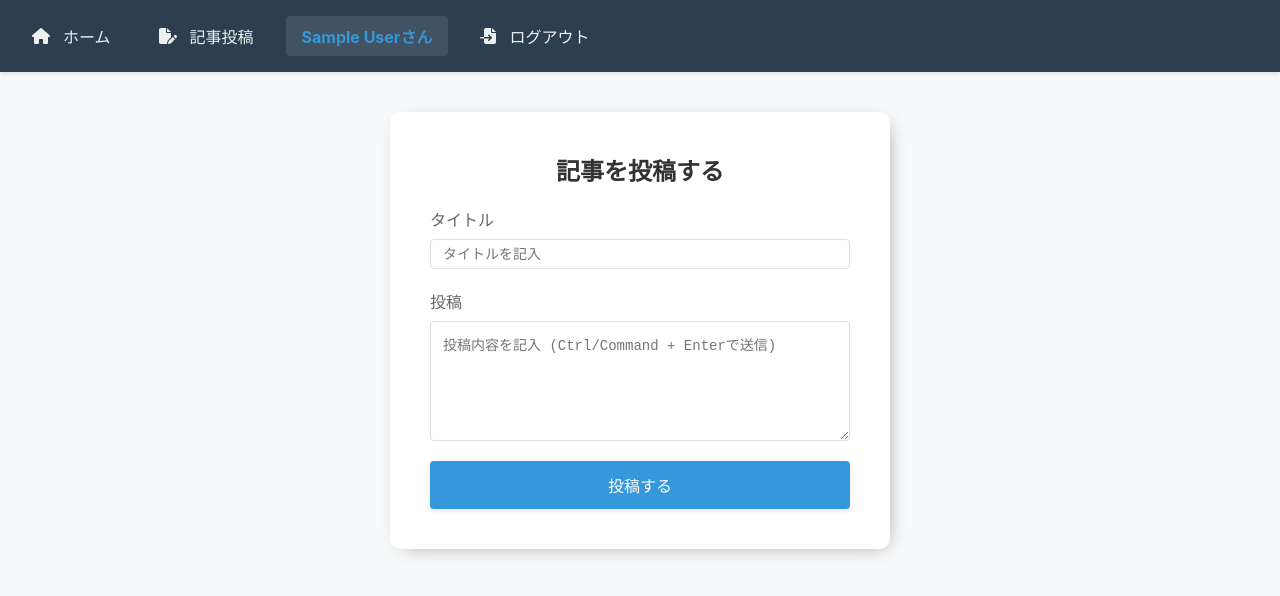
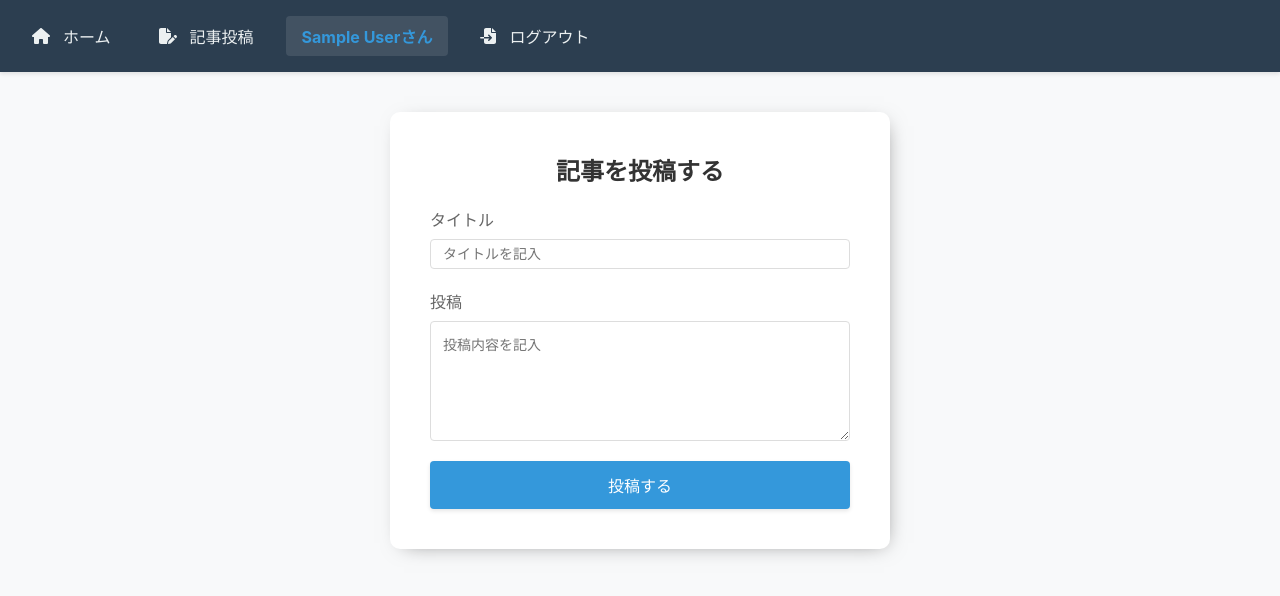
Before and after one commit to yuy5719823/tsunagaru-blog, a React (Create React App) app: page /createpost in a window 1280 px wide. Shown: the top 596 px of the page. Built offline with nearby package versions, Linux system fonts and the light colour scheme; no server answers; sample sign-in values are in the browser's storage.

Commit message:
プレースホルダー修正

```diff
--- a/src/components/Comment/Comment.jsx
+++ b/src/components/Comment/Comment.jsx
@@ -94,7 +94,7 @@ export const Comment = ({ postId, comment, onReply }) => {
           <div className="comment__replyForm">
             <textarea
               className="comment__replyInput"
-              placeholder="返信を入力... (Ctrl/Command + Enterで送信)"
+              placeholder="返信を入力..."
               value={replyText}
               onChange={(e) => setReplyText(e.target.value)}
               onKeyDown={(e) => {
--- a/src/components/CreatePost.jsx
+++ b/src/components/CreatePost.jsx
@@ -104,7 +104,7 @@ export const CreatePost = () => {
           <label className="createPost__label">投稿</label>
           <textarea
             className="createPost__textarea"
-            placeholder="投稿内容を記入 (Ctrl/Command + Enterで送信)"
+            placeholder="投稿内容を記入"
             value={postText}
             onChange={(e) => {
               setPostText(e.target.value);
--- a/src/components/Post/Post.jsx
+++ b/src/components/Post/Post.jsx
@@ -213,7 +213,7 @@ export const Post = ({ post, onDelete, onUpdate }) => {
             <div className="post__commentForm">
               <textarea
                 className="post__commentInput"
-                placeholder="コメントを入力... (Ctrl/Command + Enterで送信)"
+                placeholder="コメントを入力..."
                 value={commentText}
                 onChange={(e) => setCommentText(e.target.value)}
                 onKeyDown={(e) => {
```
